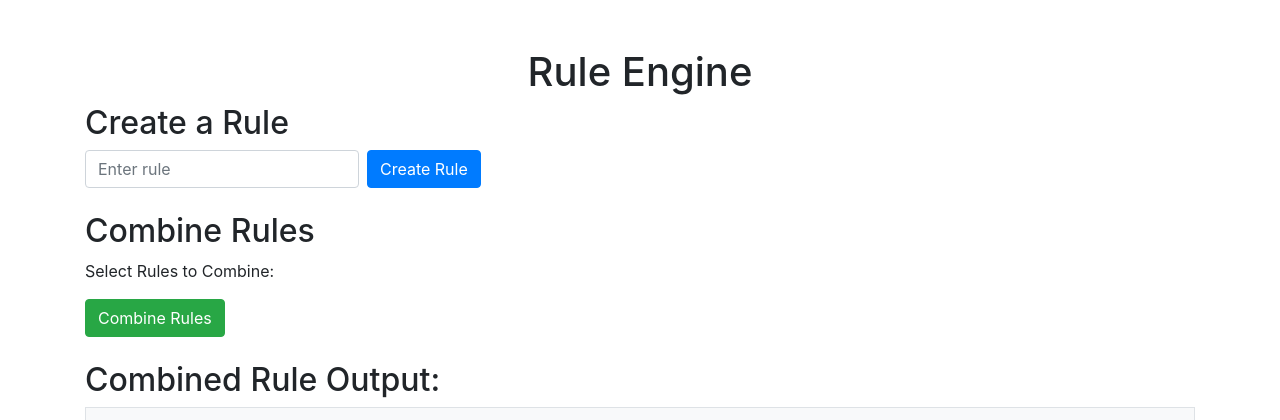
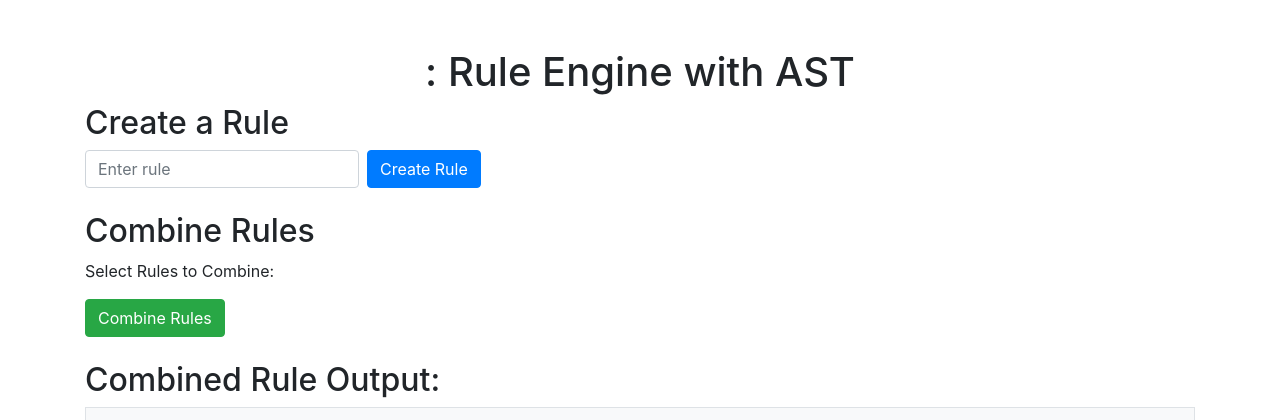
Before and after one commit to josephpeter231/Zeotap-AST, a Flask app: page / in a window 1280 px wide. Shown: the top 420 px of the page. Run offline with Flask 3, Linux system fonts and the light colour scheme; data that the repository does not hold is empty; some libraries are stand-ins or nearby versions.

Commit message:
UI update

```diff
--- a/templates/index.html
+++ b/templates/index.html
@@ -11,7 +11,7 @@
 
 <body>
     <div class="container mt-5">
-        <h1 class="text-center">Rule Engine</h1>
+        <h1 class="text-center">: Rule Engine with AST</h1>
 
         <div class="mb-4">
             <h2>Create a Rule</h2>
```
Also changed, not shown: README.MD (added).
